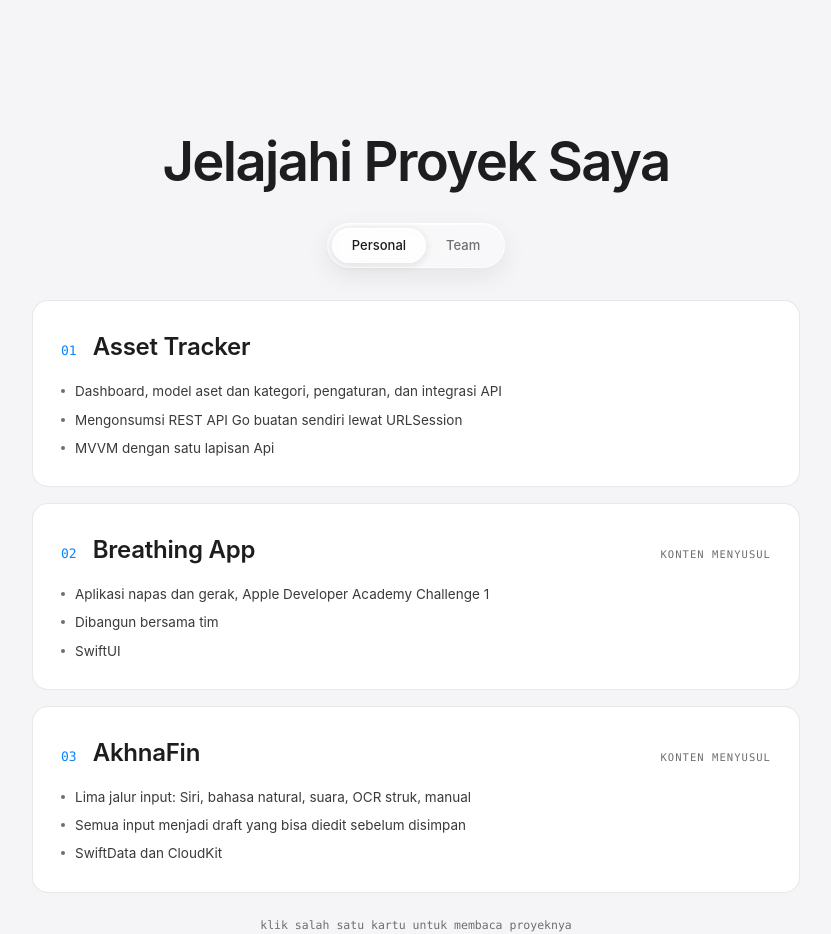
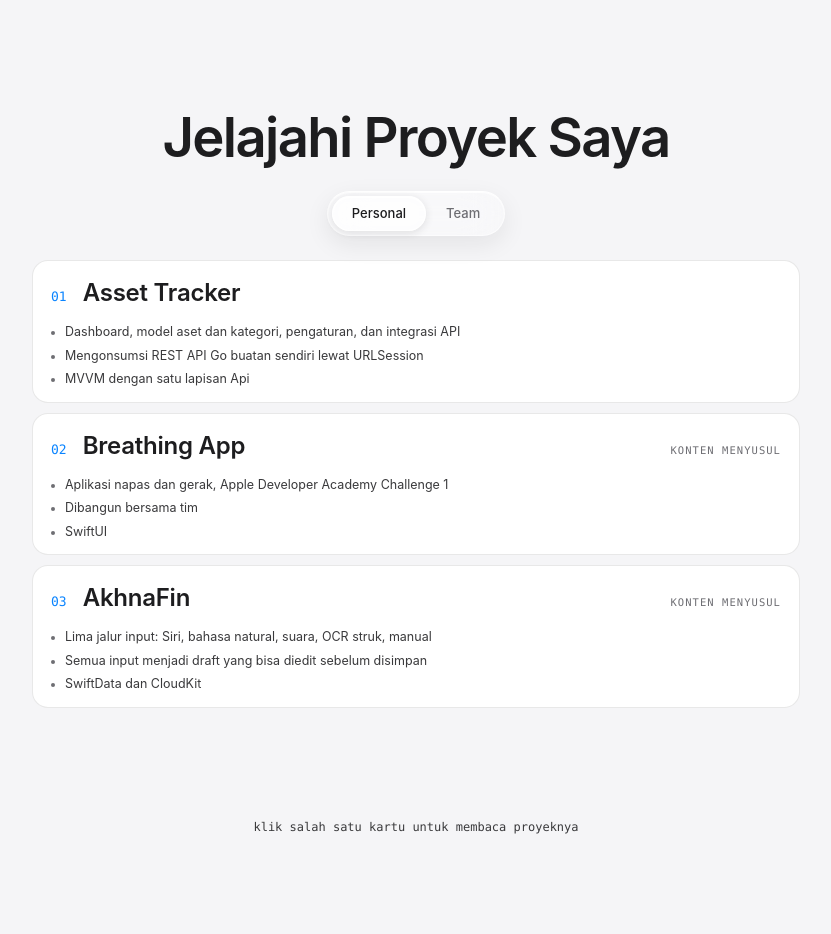
Before and after one commit to akhnafal-aban/akhnafal-aban.github.io, a React (Vite) app: page / in a window 1280 px wide. Shown: the part 740-1674 px from the top of the page, without its empty margins (224-1055 px from the left). After the commit the page ends 1600 px from the top, so only its background shows below. Built offline with nearby package versions, Linux system fonts and the light colour scheme.

Commit message:
radical: fix stuck reveal by replacing scroll-linked enter with whileInView; compact index cards on short viewports; readable footnote

```diff
--- a/src/components/Slide.tsx
+++ b/src/components/Slide.tsx
@@ -1,5 +1,5 @@
-import { motion, useReducedMotion, useScroll, useTransform } from 'motion/react'
-import { useRef, type ReactNode } from 'react'
+import { motion, useReducedMotion } from 'motion/react'
+import type { ReactNode } from 'react'
 
 type SlideProps = {
   children: ReactNode
@@ -10,36 +10,21 @@ type SlideProps = {
 export const EASE: [number, number, number, number] = [0.16, 1, 0.3, 1]
 
 export function Slide({ children, id, align = 'center' }: SlideProps) {
-  const ref = useRef<HTMLElement>(null)
   const reduce = useReducedMotion()
 
-  const { scrollYProgress: enter } = useScroll({
-    target: ref,
-    offset: ['start end', 'start 0.55'],
-  })
-
-  const enterY = useTransform(enter, [0, 1], [72, 0])
-  const enterOpacity = useTransform(enter, [0, 1], [0, 1])
-  const enterScale = useTransform(enter, [0, 1], [0.965, 1])
-
   return (
-    <motion.section
-      id={id}
-      ref={ref}
-      style={
-        reduce
-          ? undefined
-          : { y: enterY, opacity: enterOpacity, scale: enterScale }
-      }
-      className="relative min-h-[100dvh] w-full snap-start overflow-hidden"
-    >
-      <div
+    <section id={id} className="relative min-h-[100dvh] w-full snap-start overflow-hidden">
+      <motion.div
+        initial={reduce ? { opacity: 1, y: 0 } : { opacity: 0, y: 24 }}
+        whileInView={{ opacity: 1, y: 0 }}
+        viewport={{ once: true, amount: 0.2 }}
+        transition={{ duration: 0.5, ease: EASE }}
         className={`relative flex min-h-[100dvh] w-full flex-col px-6 sm:px-12 lg:px-20 ${
-          align === 'start' ? 'justify-start pt-[9vh]' : 'justify-center'
+          align === 'start' ? 'justify-start pt-[6vh]' : 'justify-center'
         }`}
       >
         {children}
-      </div>
-    </motion.section>
+      </motion.div>
+    </section>
   )
 }
--- a/src/slides/IndexSlide.tsx
+++ b/src/slides/IndexSlide.tsx
@@ -21,9 +21,9 @@ function ProjectCard({ p, reduce, onPick }: { p: Project; reduce: boolean | null
           </span>
         )}
       </div>
-      <ul className="m-0 mt-4 flex list-none flex-col gap-2 p-0">
+      <ul className="idx-pts m-0 mt-3 flex list-none flex-col gap-1.5 p-0">
         {p.points.map((pt) => (
-          <li key={pt} className="flex gap-2.5 text-[13.5px] leading-[1.5] text-ink-2">
+          <li key={pt} className="flex gap-2.5 text-[13px] leading-[1.45] text-ink-2">
             <span className="mt-[8px] h-[4px] w-[4px] shrink-0 rounded-full bg-ink-3" />
             {pt}
           </li>
@@ -33,7 +33,7 @@ function ProjectCard({ p, reduce, onPick }: { p: Project; reduce: boolean | null
   )
 
   const cls =
-    'block w-full rounded-2xl border border-ink/10 bg-panel p-6 text-left md:p-7 ' +
+    'idx-card block w-full rounded-2xl border border-ink/10 bg-panel p-5 text-left md:p-6 ' +
     (p.view ? 'cursor-pointer transition-transform hover:-translate-y-0.5' : '')
 
   return (
@@ -84,22 +84,22 @@ export function IndexSlide({ id, onPick }: IndexSlideProps) {
         initial="hidden"
         whileInView="visible"
         viewport={{ once: true, amount: 0.3 }}
-        className="mx-auto flex w-full max-w-3xl flex-col items-center"
+        className="mx-auto flex w-full max-w-3xl flex-1 flex-col items-center"
       >
         <motion.h2
           variants={item}
-          className="m-0 mb-8 text-center text-[clamp(2rem,4.5vw,3.4rem)] font-semibold leading-[1.08] tracking-[-0.03em]"
+          className="m-0 mb-6 text-center text-[clamp(2rem,4.5vw,3.4rem)] font-semibold leading-[1.08] tracking-[-0.03em]"
         >
           Jelajahi Proyek Saya
         </motion.h2>
 
-        <motion.div variants={item} className="mb-8">
+        <motion.div variants={item} className="mb-6">
           <LiquidGlassTabs value={kind} onChange={setKind} />
         </motion.div>
 
-        <div className="flex w-full items-start justify-center md:min-h-[584px]">
+        <div className="flex w-full flex-1 items-start justify-center">
           {shown.length > 0 ? (
-            <motion.ul layout className="m-0 flex w-full list-none flex-col gap-4 p-0">
+            <motion.ul layout className="idx-list m-0 flex w-full list-none flex-col gap-3 p-0">
               <AnimatePresence mode="popLayout" initial={false}>
                 {shown.map((p) => (
                   <ProjectCard key={p.no} p={p} reduce={reduce} onPick={onPick} />
@@ -119,7 +119,7 @@ export function IndexSlide({ id, onPick }: IndexSlideProps) {
           )}
         </div>
 
-        <motion.p variants={item} className="m-0 mt-6 font-mono text-[11.5px] text-ink-3">
+        <motion.p variants={item} className="m-0 mt-4 pb-6 font-mono text-[12px] text-ink-2">
           {kind === 'personal' ? 'klik salah satu kartu untuk membaca proyeknya' : 'proyek team menyusul'}
         </motion.p>
       </motion.div>
--- a/src/styles.css
+++ b/src/styles.css
@@ -65,6 +65,31 @@ body {
     0 2px 8px rgba(29, 29, 31, 0.12);
 }
 
+@media (max-height: 840px) {
+  .idx-card {
+    padding: 14px 18px;
+  }
+  .idx-list {
+    gap: 10px;
+  }
+  .idx-pts li {
+    font-size: 12.5px;
+    line-height: 1.4;
+  }
+}
+
+@media (max-height: 740px) {
+  .idx-card {
+    padding: 12px 16px;
+  }
+  .idx-pts {
+    margin-top: 6px;
+  }
+  .idx-pts li {
+    font-size: 12px;
+  }
+}
+
 @media (prefers-reduced-transparency: reduce) {
   .glass {
     background: #f2f2f7;
```
